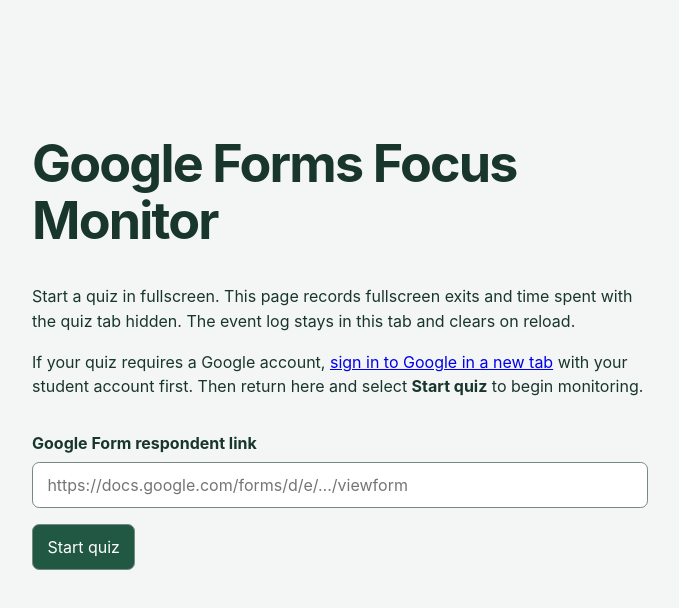
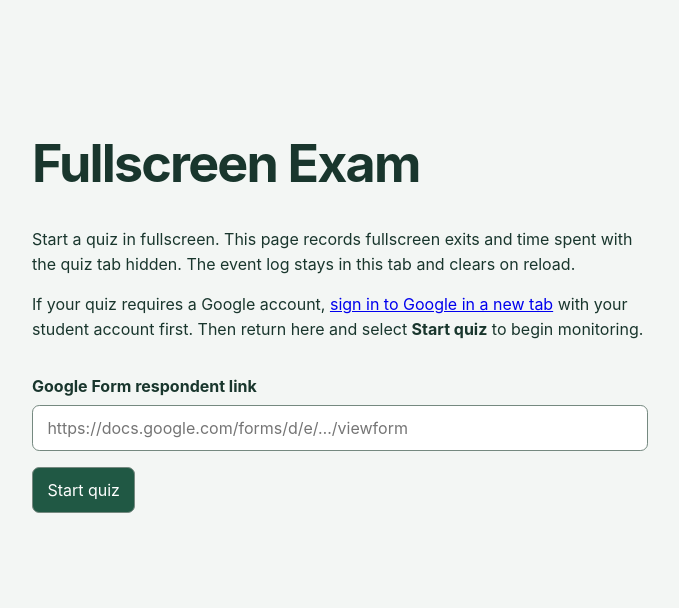
Before and after one commit to devw/google-forms-focus-monitor, a plain HTML site: page index.html in a window 1280 px wide. Shown: the whole page, without its empty margins (300-979 px from the left). Drawn offline with Linux system fonts and the light colour scheme.

Commit message:
Use Fullscreen Exam as the student page heading and title

```diff
--- a/index.html
+++ b/index.html
@@ -2,7 +2,7 @@
 <html lang="en">
 <meta charset="utf-8">
 <meta name="viewport" content="width=device-width,initial-scale=1">
-<title>Google Forms Focus Monitor</title>
+<title>Fullscreen Exam</title>
 <style>
 * { box-sizing: border-box }
 body { margin: 0; background: #f3f6f4; color: #19362d; font: 1rem/1.55 "Inter", system-ui, sans-serif }
@@ -20,7 +20,7 @@ iframe { flex: 1; min-height: 0; width: 100%; border: 0; background: white }
 [hidden] { display: none !important }
 </style>
 <main id="welcome">
-<h1>Google Forms Focus Monitor</h1>
+<h1>Fullscreen Exam</h1>
 <p id="notice">Start a quiz in fullscreen. This page records fullscreen exits and time spent with the quiz tab hidden. The event log stays in this tab and clears on reload.</p>
 <p>If your quiz requires a Google account, <a href="https://accounts.google.com/" target="_blank" rel="noopener noreferrer">sign in to Google in a new tab</a> with your student account first. Then return here and select <strong>Start quiz</strong> to begin monitoring.</p>
 <form id="setup">
```
